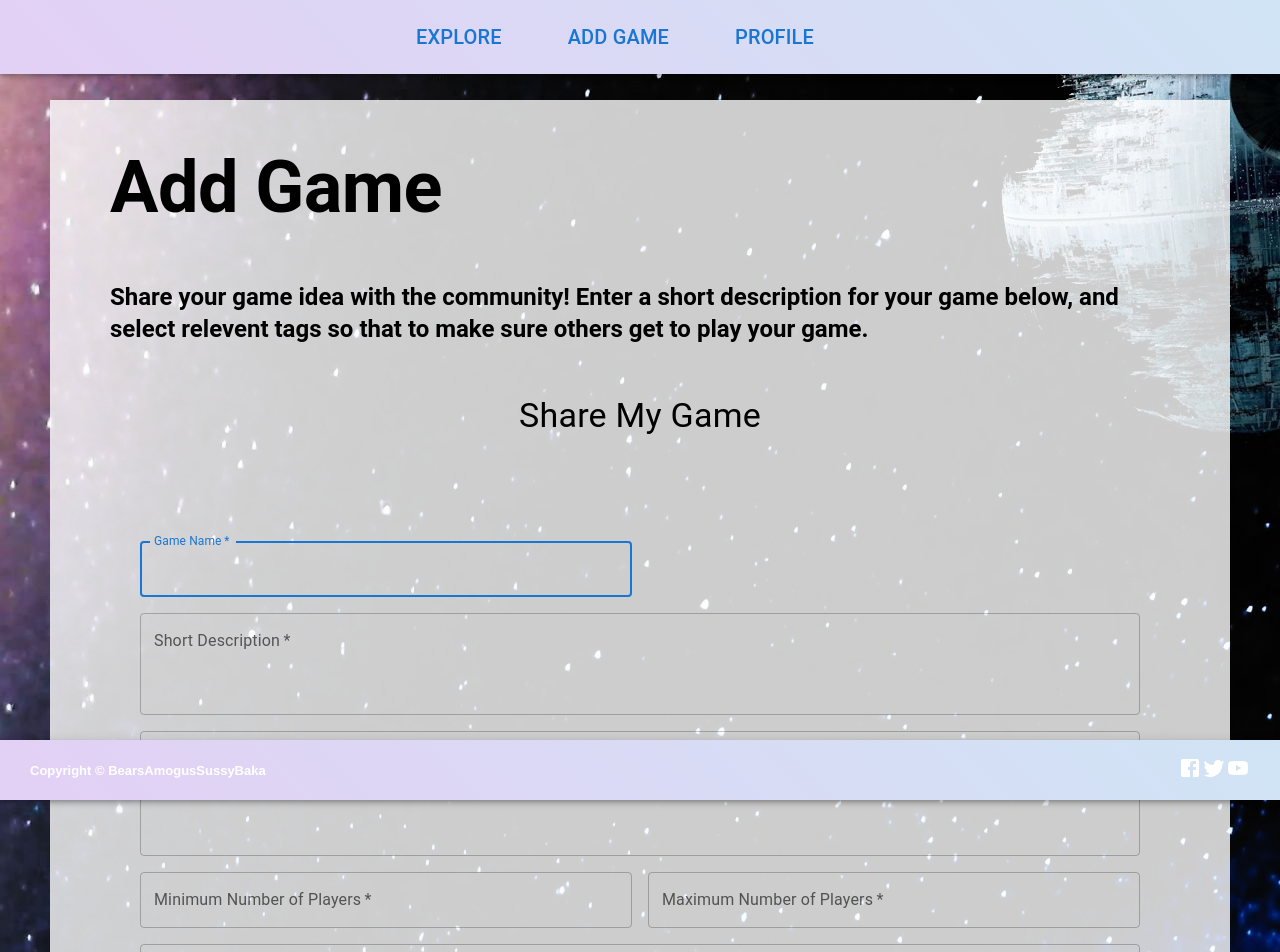
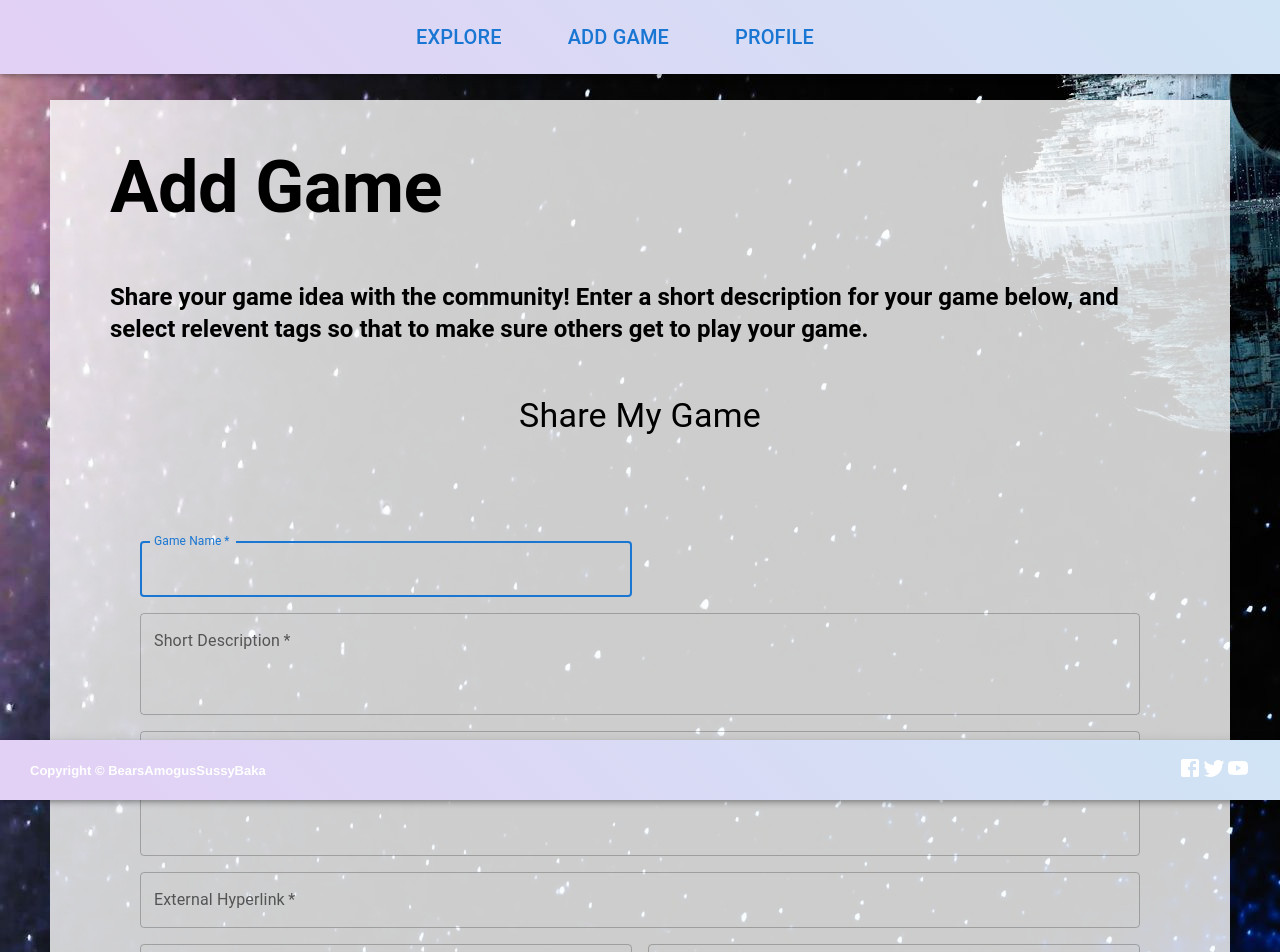
Before and after one commit to JerryPan2718/BreakingIce, a React (Create React App) app in the folder frontend/webapp/: page /add-game in a window 1280 px wide. Shown: the top 952 px of the page. Built offline with nearby package versions, Linux system fonts and the light colour scheme; no server answers.

Commit message:
Add link

```diff
--- a/frontend/webapp/src/pages/AddGame.js
+++ b/frontend/webapp/src/pages/AddGame.js
@@ -38,6 +38,7 @@ const handleSubmit = (event) => {
       name: data.get("gameName"),
       description: data.get("description"),
       rules: data.get("rules"),
+      link: data.get("link"),
       creatorName: "sampleUser",
       minPlayers: data.get("minPlayers"),
       maxPlayers: data.get("maxPlayers"),
@@ -111,6 +112,16 @@ function AddGame() {
                 label="Rules"
               />
             </Grid>
+            <Grid item xs={12}>
+              <TextField
+                fullWidth
+                multiline
+                required
+                rows={1}
+                name="link"
+                label="External Hyperlink"
+              />
+            </Grid>
             <Grid item xs={12} sm={6}>
               <TextField
                 fullWidth
```
